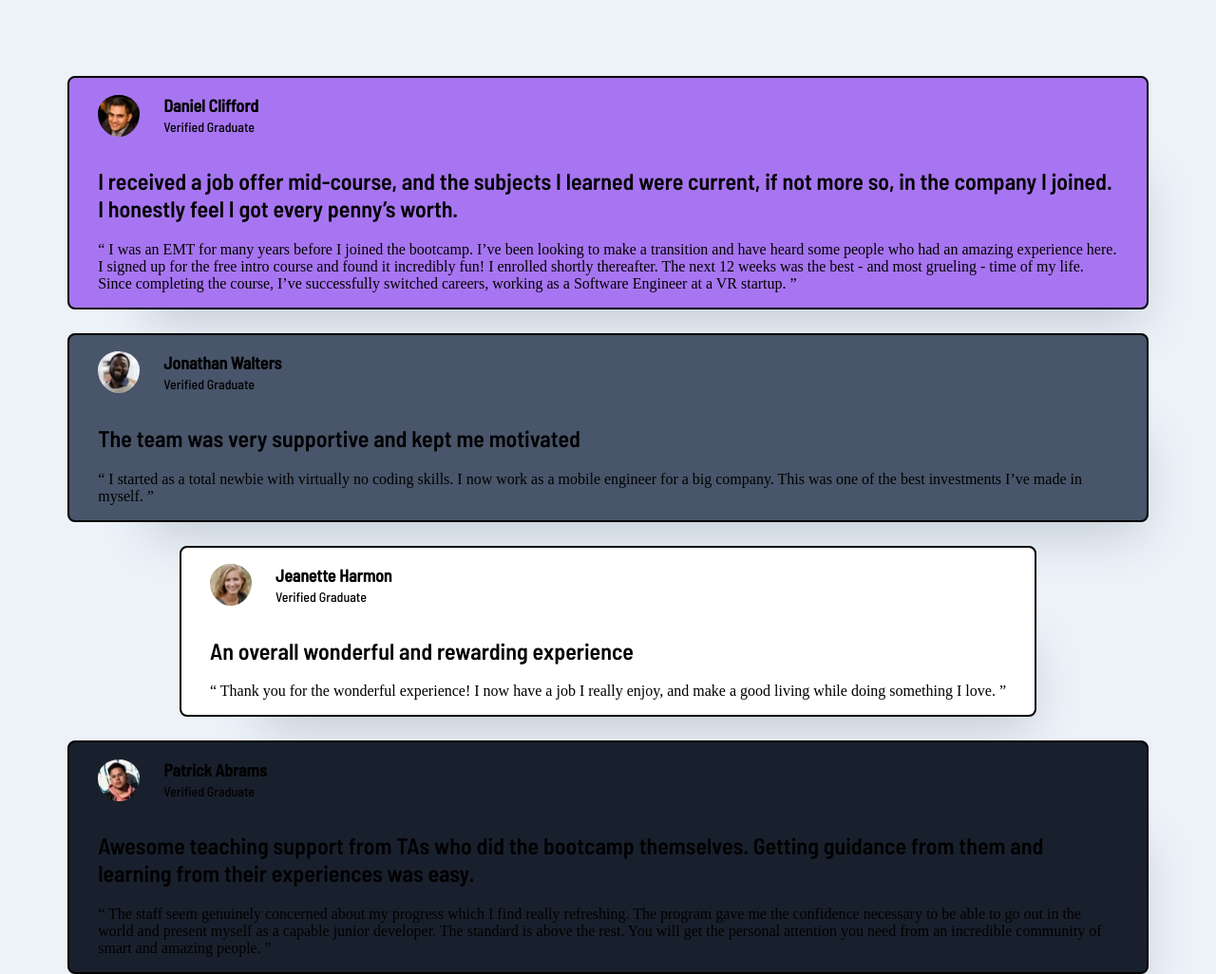
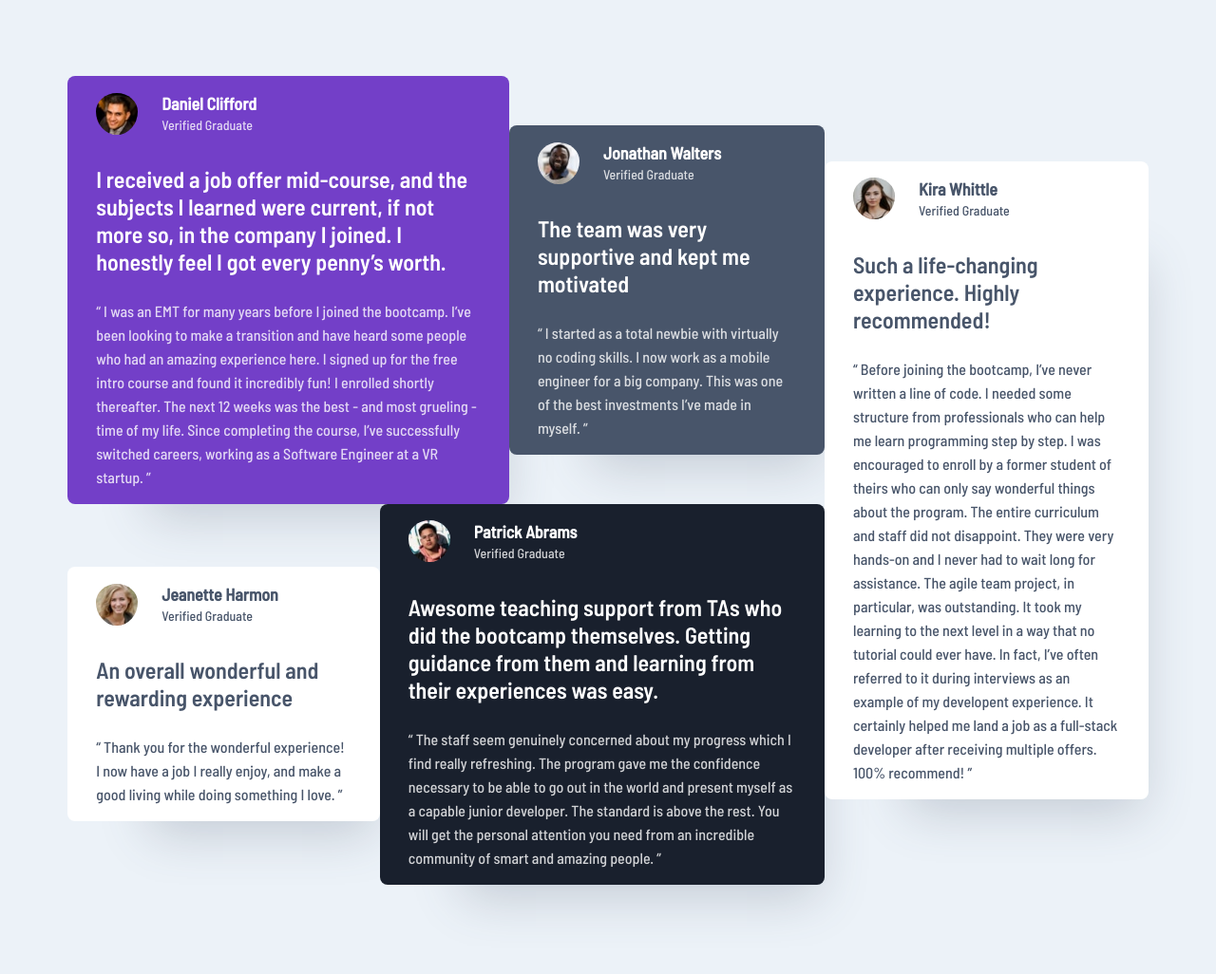
Before and after one commit to vikrambenipal/testimonials-css-grid, a plain HTML site: page index.html in a window 1280 px wide. Shown: the top 1026 px of the page at 95% size. Drawn offline with Linux system fonts and the light colour scheme.

Commit message:
desktop css grid in progress

```diff
--- a/index.html
+++ b/index.html
@@ -26,7 +26,7 @@
       </div>
       <h2>  I received a job offer mid-course, and the subjects I learned were current, if not more so,
         in the company I joined. I honestly feel I got every penny’s worth.</h2>
-        <p>“ I was an EMT for many years before I joined the bootcamp. I’ve been looking to make a
+        <p class="test">“ I was an EMT for many years before I joined the bootcamp. I’ve been looking to make a
           transition and have heard some people who had an amazing experience here. I signed up
           for the free intro course and found it incredibly fun! I enrolled shortly thereafter.
           The next 12 weeks was the best - and most grueling - time of my life. Since completing
@@ -41,7 +41,7 @@
         </div>
       </div>
       <h2>The team was very supportive and kept me motivated</h2>
-        <p>“ I started as a total newbie with virtually no coding skills. I now work as a mobile engineer
+        <p class="test">“ I started as a total newbie with virtually no coding skills. I now work as a mobile engineer
           for a big company. This was one of the best investments I’ve made in myself. ”</p>
     </div>
     <div class="box" id="box-3">
@@ -53,7 +53,7 @@
         </div>
       </div>
       <h2>An overall wonderful and rewarding experience</h2>
-        <p>“ Thank you for the wonderful experience! I now have a job I really enjoy, and make a good living
+        <p class="test">“ Thank you for the wonderful experience! I now have a job I really enjoy, and make a good living
           while doing something I love. ”</p>
     </div>
     <div class="box" id="box-4">
@@ -66,7 +66,7 @@
       </div>
       <h2>Awesome teaching support from TAs who did the bootcamp themselves. Getting guidance from them and
         learning from their experiences was easy.</h2>
-        <p>“ The staff seem genuinely concerned about my progress which I find really refreshing. The program
+        <p class="test">“ The staff seem genuinely concerned about my progress which I find really refreshing. The program
           gave me the confidence necessary to be able to go out in the world and present myself as a capable
           junior developer. The standard is above the rest. You will get the personal attention you need from
           an incredible community of smart and amazing people. ”</p>
@@ -80,7 +80,7 @@
         </div>
       </div>
       <h2>Such a life-changing experience. Highly recommended!</h2>
-        <p>“ Before joining the bootcamp, I’ve never written a line of code. I needed some structure from
+        <p class="test">“ Before joining the bootcamp, I’ve never written a line of code. I needed some structure from
           professionals who can help me learn programming step by step. I was encouraged to enroll by a former
           student of theirs who can only say wonderful things about the program. The entire curriculum and staff
           did not disappoint. They were very hands-on and I never had to wait long for assistance. The agile team
--- a/style.css
+++ b/style.css
@@ -12,6 +12,7 @@ body{
 h2{
     font-size: 24px;
     font-family: 'barlow-semibold';
+    padding-bottom: 5px;
 }
 h3{
     font-family: 'barlow-medium';
@@ -21,9 +22,6 @@ h3{
     font-family: 'barlow-medium';
     font-size: 14px;
     margin-top: -15px;
-}
-p{
-
 }
 
 .app-container{
@@ -36,13 +34,13 @@ p{
 }
 .box{
     padding: 0 30px;
-    border: 2px solid black;
     border-radius: 8px;
     box-shadow: 40px 60px 50px -47px rgba(72,85,106, 0.2474);
     margin-bottom: 25px;
 }
+
 #box-1{
-    background-color: #A775F1;
+    background-color: #733FC8;
 }
 #box-2{
     background-color: #48556A;
@@ -56,6 +54,25 @@ p{
 #box-5{
     background-color: white;
 }
+#box-1 p, #box-2 p, #box-4 p{
+    color: white;
+    opacity: 80%;
+}
+
+#box-3 p, #box-5 p {
+    color: #48556A;
+}
+
+#box-1 h3, #box-1 h2, #box-2 h3, #box-2 h2, #box-4 h3, #box-4 h2 {
+    color: white;
+}
+#box-3 h2, #box-5 h2{
+    color: #48556A;
+}
+#box-3 h3, #box-5 h3{
+    color: #48556A;
+}
+
 .bio{
     display: flex;
     flex-direction: row;
@@ -65,9 +82,47 @@ p{
 .bio-name{
     margin-left: 25px;
 }
+.test{
+    font-family: 'barlow-medium';
+    line-height: 25px;
+
+}
 img{
     border-radius: 50%;
     width: 44px;
     height: 44px;
     padding-top: 5px;
 }
+
+@media all and (min-width: 1200px){
+    .box{
+        margin: 0;
+    }
+    .app-container{
+        display: grid;
+        grid-template-columns: auto auto auto auto;
+        grid-template-rows: auto auto;
+    }
+
+    #box-1{
+        grid-column: 1/3;
+        grid-row: 1/1;
+    }
+    #box-2{
+        grid-column: 3/3;
+        grid-row: 1/1;
+    }
+    #box-3{
+        grid-column: 1/1;
+        grid-row: 2/2;
+    }
+    #box-4{
+        grid-column: 2/4;
+        grid-row: 2/2;
+    }
+    #box-5{
+        grid-column: 4/4;
+        grid-row: 1/3;
+    }
+
+}
```
